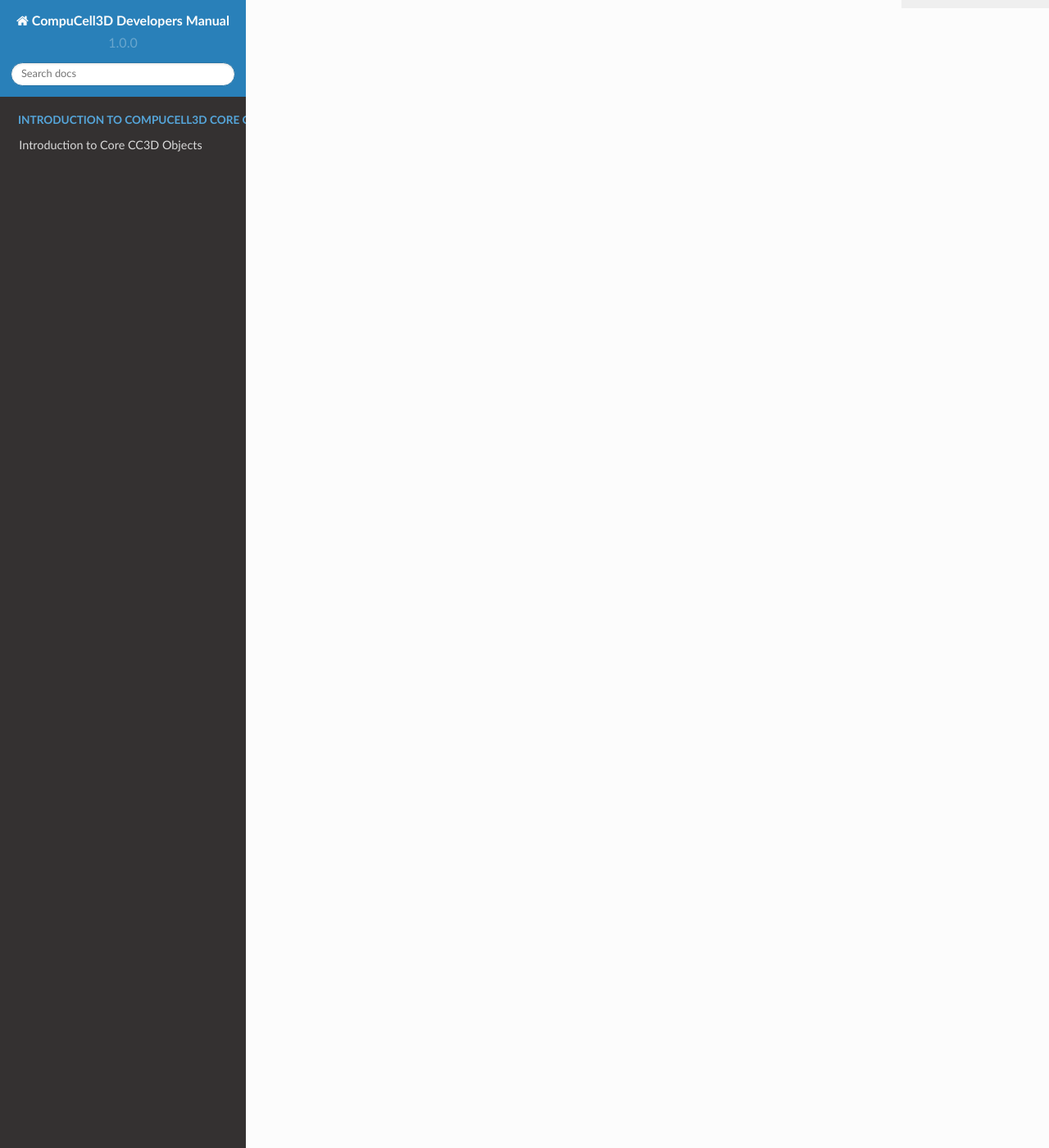
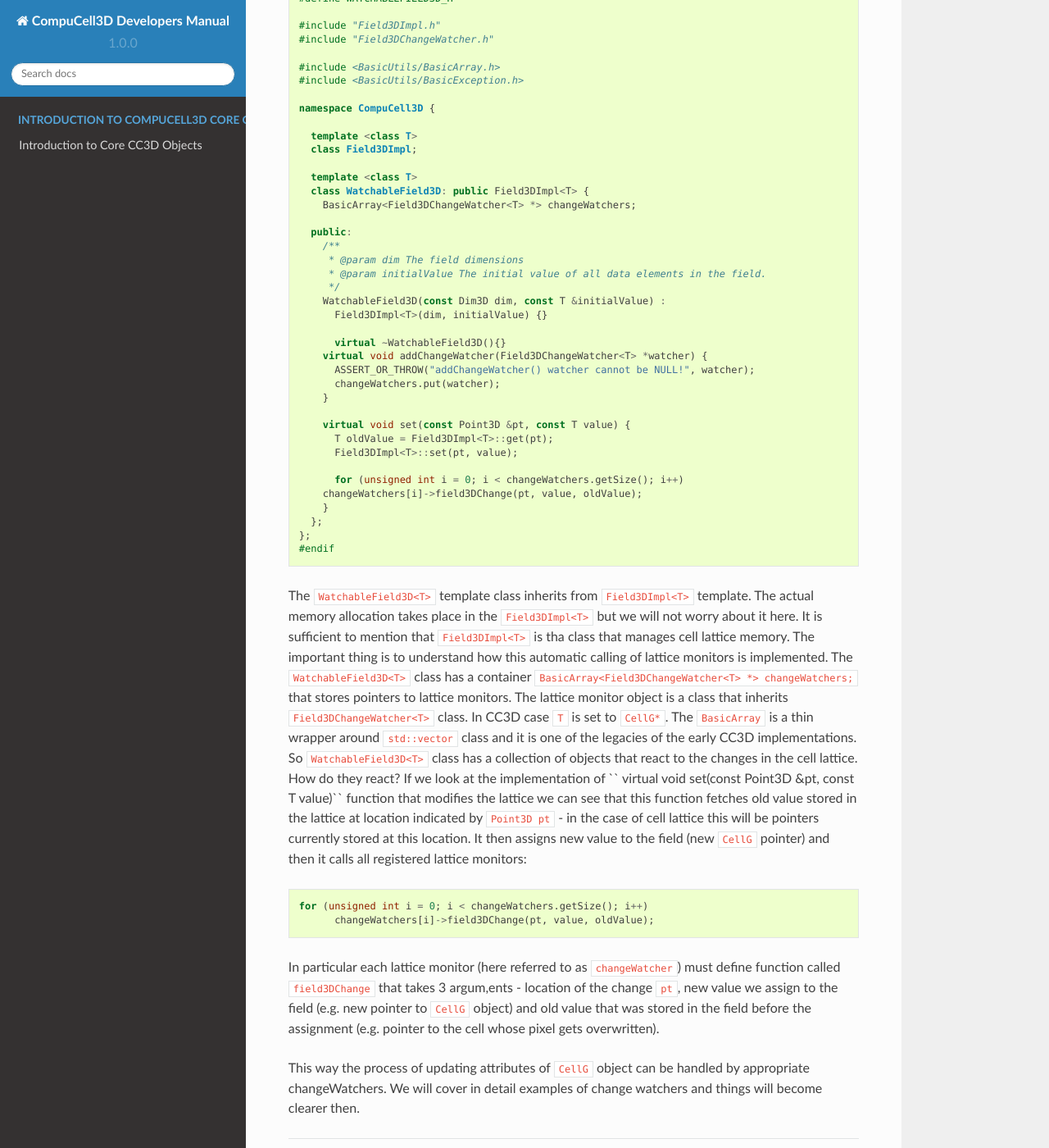
Before and after one commit to CompuCell3D/CompuCell3DDevelopersManual, a Sphinx documentation site: the page built from docs/potts.rst, in a window 1280 px wide and 1400 px high, scrolled down 3705 px. Shown: the whole window at 82% size. Built offline with Sphinx 7.4.7 and the Read the Docs theme 2.0.0, drawn with Linux system fonts in a browser that asks for light colours; some of the changed text lies outside the part shown.

Commit message:
added more material to existing sections

```diff
--- a/docs/potts.rst
+++ b/docs/potts.rst
@@ -186,4 +186,77 @@
 The cell that gains new pixel will get its ``volume`` attribute increased by 1 and the cell that loses one pixel will \
 get its volume decreased by 1. Similarly we could have another observer that updates center of mass coordinates, or one that monitors
 inertia tensor. The nice thing about using ``WatchableField3D`` template is that all those observers are called automatically
-when change in the lattice takes place. Let's look at how this is done:
+when change in the lattice takes place. Let's look at how this is done
+
+WatchableField3D
+~~~~~~~~~~~~~~~~
+
+.. code-block:: cpp
+
+    #ifndef WATCHABLEFIELD3D_H
+    #define WATCHABLEFIELD3D_H
+
+    #include "Field3DImpl.h"
+    #include "Field3DChangeWatcher.h"
+
+    #include <BasicUtils/BasicArray.h>
+    #include <BasicUtils/BasicException.h>
+
+    namespace CompuCell3D {
+
+      template <class T>
+      class Field3DImpl;
+
+      template <class T>
+      class WatchableField3D: public Field3DImpl<T> {
+        BasicArray<Field3DChangeWatcher<T> *> changeWatchers;
+
+      public:
+        /**
+         * @param dim The field dimensions
+         * @param initialValue The initial value of all data elements in the field.
+         */
+        WatchableField3D(const Dim3D dim, const T &initialValue) :
+          Field3DImpl<T>(dim, initialValue) {}
+
+          virtual ~WatchableField3D(){}
+        virtual void addChangeWatcher(Field3DChangeWatcher<T> *watcher) {
+          ASSERT_OR_THROW("addChangeWatcher() watcher cannot be NULL!", watcher);
+          changeWatchers.put(watcher);
+        }
+
+        virtual void set(const Point3D &pt, const T value) {
+          T oldValue = Field3DImpl<T>::get(pt);
+          Field3DImpl<T>::set(pt, value);
+
+          for (unsigned int i = 0; i < changeWatchers.getSize(); i++)
+        changeWatchers[i]->field3DChange(pt, value, oldValue);
+        }
+      };
+    };
+    #endif
+
+The ``WatchableField3D<T>`` template class inherits from ``Field3DImpl<T>`` template. The actual memory allocation takes
+place in the ``Field3DImpl<T>`` but we will not worry about it here. It is sufficient to mention that ``Field3DImpl<T>``
+is tha class that manages cell lattice memory. The important thing is to understand how this automatic calling
+of lattice monitors is implemented. The ``WatchableField3D<T>`` class has a container
+``BasicArray<Field3DChangeWatcher<T> *> changeWatchers;`` that stores pointers to lattice monitors. The lattice monitor object
+is a class that inherits ``Field3DChangeWatcher<T>`` class. In CC3D case ``T`` is set to ``CellG*``. The  ``BasicArray``
+is a thin wrapper around ``std::vector`` class and it is one of the legacies of the early CC3D implementations. So
+``WatchableField3D<T>`` class has a collection of objects that react to the changes in the cell lattice. How do they react?
+If we look at the implementation of `` virtual void set(const Point3D &pt, const T value)`` function that modifies the lattice
+we can see that this function fetches old value stored in the lattice at location indicated by ``Point3D pt`` - in the case of
+cell lattice this will be pointers currently stored at this location. It then assigns new value to the field (new ``CellG`` pointer)
+and then it calls all registered lattice monitors:
+
+.. code-block:: cpp
+
+      for (unsigned int i = 0; i < changeWatchers.getSize(); i++)
+            changeWatchers[i]->field3DChange(pt, value, oldValue);
+
+In particular each lattice monitor (here referred to as ``changeWatcher``) must define function called ``field3DChange``
+that takes 3 argum,ents - location of the change ``pt``, new value we assign to the field (e.g. new pointer to ``CellG`` object)
+and old value that was stored in the field before the assignment (e.g. pointer to the cell whose pixel gets overwritten).
+
+This way the process of updating attributes of ``CellG`` object can be handled by appropriate changeWatchers. We will
+cover in detail examples of change watchers and things will become clearer then.
```
Also changed, not shown: other parts of docs/potts.rst (+1 -1 lines).
